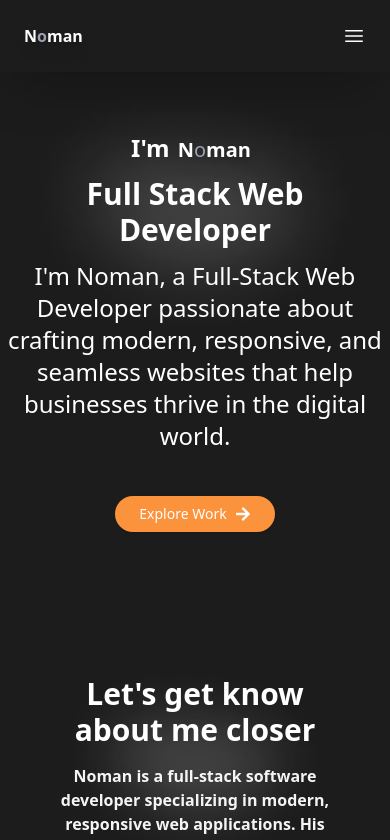
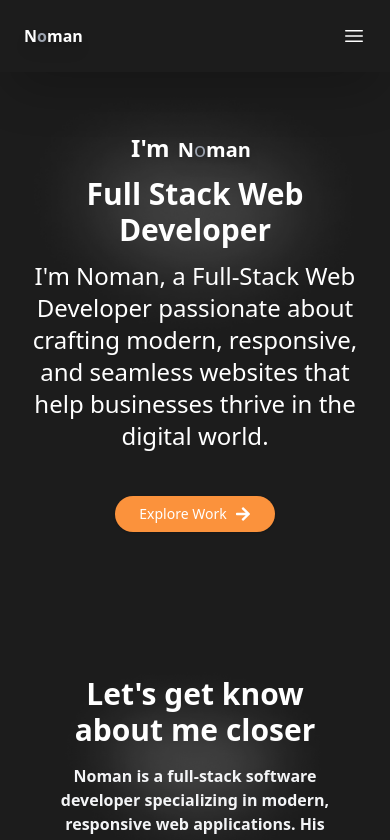
Before and after one commit to Nomanpervaiz/nextjs.portfolio, a Next.js app: page / in a window 390 px wide. Shown: the top 840 px of the page. Built offline with nearby package versions, Linux system fonts and the light colour scheme.

Commit message:
added some padding in hero section

```diff
--- a/src/components/Header.jsx
+++ b/src/components/Header.jsx
@@ -16,7 +16,7 @@ function Header() {
         priority={true}
       />
 
-      <div className="h-full px-2 lg:px-36 container mx-auto text-white">
+      <div className="h-full px-6 lg:px-36 container mx-auto text-white">
         <div className="flex flex-col h-full justify-center items-center">
           <div className="md:text-4xl p-1 text-2xl font-bold">
           I&apos;m
@@ -42,7 +42,7 @@ function Header() {
             </Link>
                 </span>
           </div>
-          <h1 className="text-3xl md:text-5xl text-center font-bold py-2">
+          <h1 className="text-3xl md:text-5xl  text-center font-bold py-2">
             Full Stack Web Developer
           </h1>
           <h2 className="text-2xl md:text-2xl lg:px-32 text-center py-1">
```
